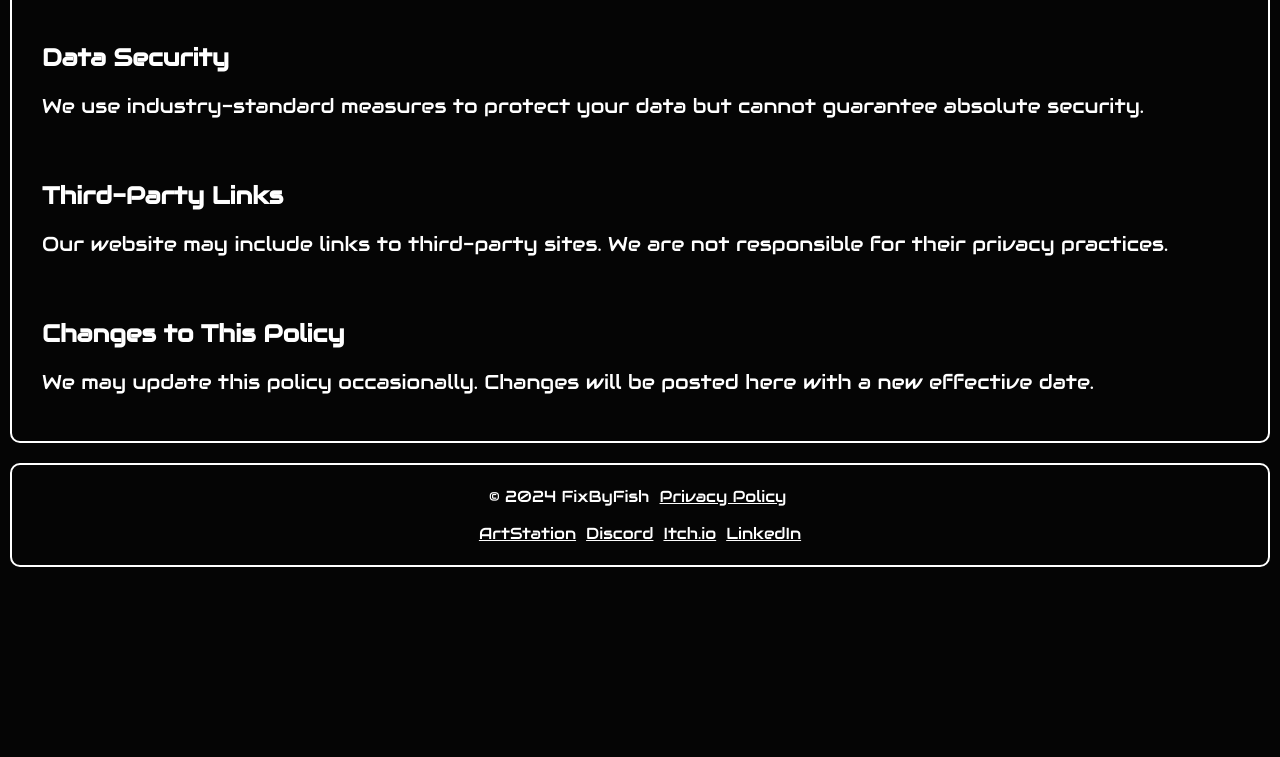
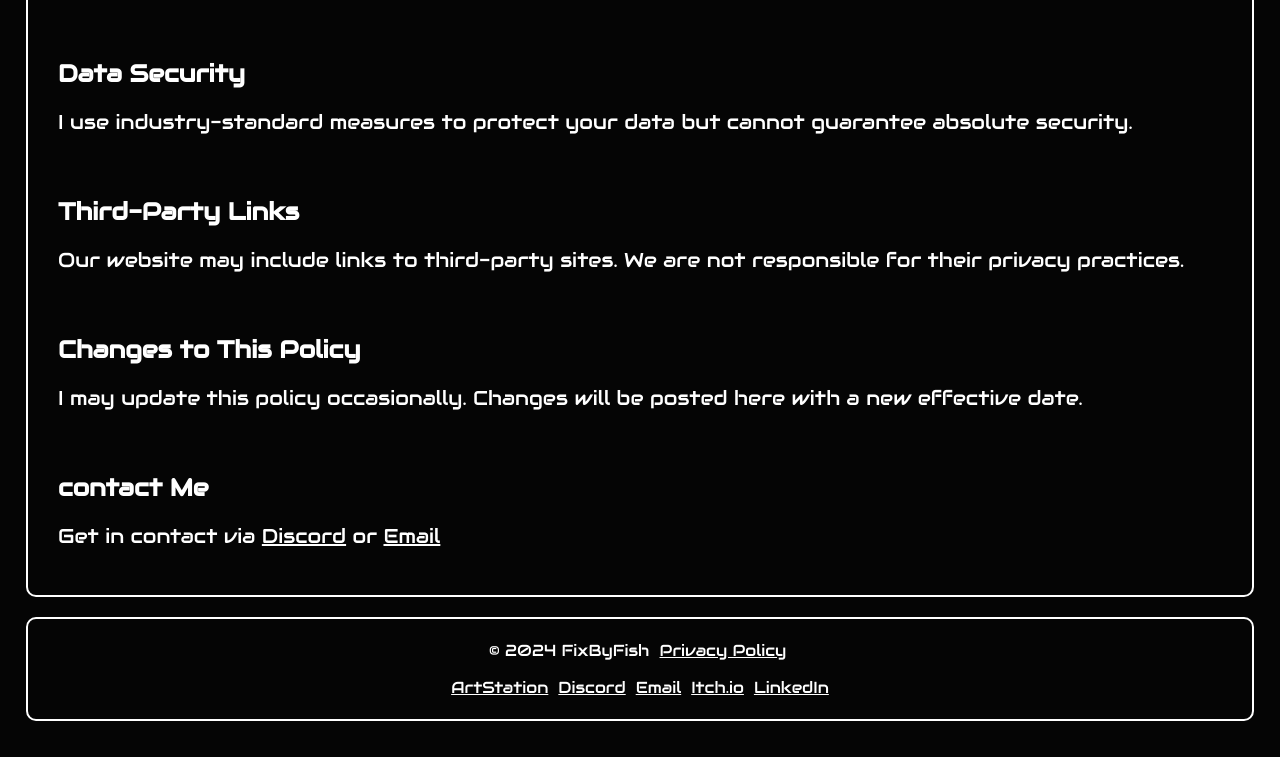
Before and after one commit to Morals-H/FixByFish, a plain HTML site: page articles/privacypolicy.html in a window 1280 px wide. Shown: the part 1545-2302 px from the top of the page. Before the commit the page ends 2112 px from the top, so only its background shows below. Drawn offline with Linux system fonts and the light colour scheme; a web font is replaced by a local one.

Commit message:
update contact infomation

```diff
--- a/articles/privacypolicy.html
+++ b/articles/privacypolicy.html
@@ -56,7 +56,7 @@
                 <p>&bull;<b>Non-Personal Information:</b> Your browser type, operating system, and browsing behavior are collected using cookies or analytics tools.</p>
                 <br>
 
-                <h2>How We Use Your Information</h2>
+                <h2>How I Use Your Information</h2>
                 <p>&bull;To provide and improve our services.</p>
                 <p>&bull;To respond to inquiries and communicate updates.</p>
                 <p>&bull;To analyze website usage and enhance user experience.</p>
@@ -68,7 +68,7 @@
                 <br>
 
                 <h2>Sharing Information</h2>
-                <p>We do not sell or rent your personal information. However, we may share data with:</p>
+                <p>I do not sell or rent your personal information. However, we may share data with:</p>
                 <p>&bull;To respond to inquiries and communicate updates.</p>
                 <p>&bull;To analyze website usage and enhance user experience.</p>
                 <br>
@@ -80,7 +80,7 @@
                 <br>
 
                 <h2>Data Security</h2>
-                <p>We use industry-standard measures to protect your data but cannot guarantee absolute security.</p>
+                <p>I use industry-standard measures to protect your data but cannot guarantee absolute security.</p>
                 <br>
 
                 <h2>Third-Party Links</h2>
@@ -88,17 +88,23 @@
                 <br>
 
                 <h2>Changes to This Policy</h2>
-                <p>We may update this policy occasionally. Changes will be posted here with a new effective date.</p>
+                <p>I may update this policy occasionally. Changes will be posted here with a new effective date.</p>
                 <br>
+
+                <h2>contact Me</h2>
+                <p>Get in contact via <a href="https://discordapp.com/users/431289845386706944" class="footer-link">Discord</a> or <a href="mailto:swolf@fixbyfish.com" class="footer-link">Email</a></p>
+                <br>
+
+
             </div>
         </div>
+        <!-- Site Footer -->
+        <footer class="site-footer">
+            <p>&copy; 2024 FixByFish <a href="../articles/privacypolicy.html" class="footer-link">Privacy Policy</a></p>
+            <p><a href="https://morals.artstation.com/" class="footer-link">ArtStation</a><a href="https://discord.com/invite/AmSq7Qdvan" class="footer-link">Discord</a><a href="mailto:swolf@fixbyfish.com" class="footer-link">Email</a><a href="https://shawnwolf.itch.io/" class="footer-link">Itch.io</a><a href="https://www.linkedin.com/in/shawntwolf/" class="footer-link">LinkedIn</a><p>
+        </footer>
     </div>
 
-    <!-- Site Footer -->
-    <footer class="site-footer">
-        <p>&copy; 2024 FixByFish <a href="../articles/privacypolicy.html" class="footer-link">Privacy Policy</a></p>
-        <p><a href="https://morals.artstation.com/" class="footer-link">ArtStation</a><a href="https://discord.com/invite/AmSq7Qdvan" class="footer-link">Discord</a><a href="https://shawnwolf.itch.io/" class="footer-link">Itch.io</a><a href="https://www.linkedin.com/in/shawntwolf/" class="footer-link">LinkedIn</a><p>
-    </footer>
 
     <!-- JavaScript -->
     <script src="../articleHandler.js"></script>
--- a/styles.css
+++ b/styles.css
@@ -102,6 +102,13 @@ body {
   padding: 0;
 }
 
+.container {
+  max-width: 80vw; /* Limits to 80% of the viewport width */
+  max-width: calc(100vh * (16 / 9)); /* Matches the height-based aspect ratio */
+  margin: 0 auto; /* Centers the content */
+  padding: 1rem; /* Optional padding for better spacing */
+}
+
 .txt-header-container{
   display: flex;
   justify-content: center;
```
Also changed, not shown: articles/a_placeholder.html (+5 -6 lines), articles/echoai.html (+5 -6 lines), articles/f&fNether.html (+5 -7 lines), articles/ink&Yuki.html (+5 -6 lines), articles/tritact.html (+5 -6 lines), index.html (+5 -7 lines).
